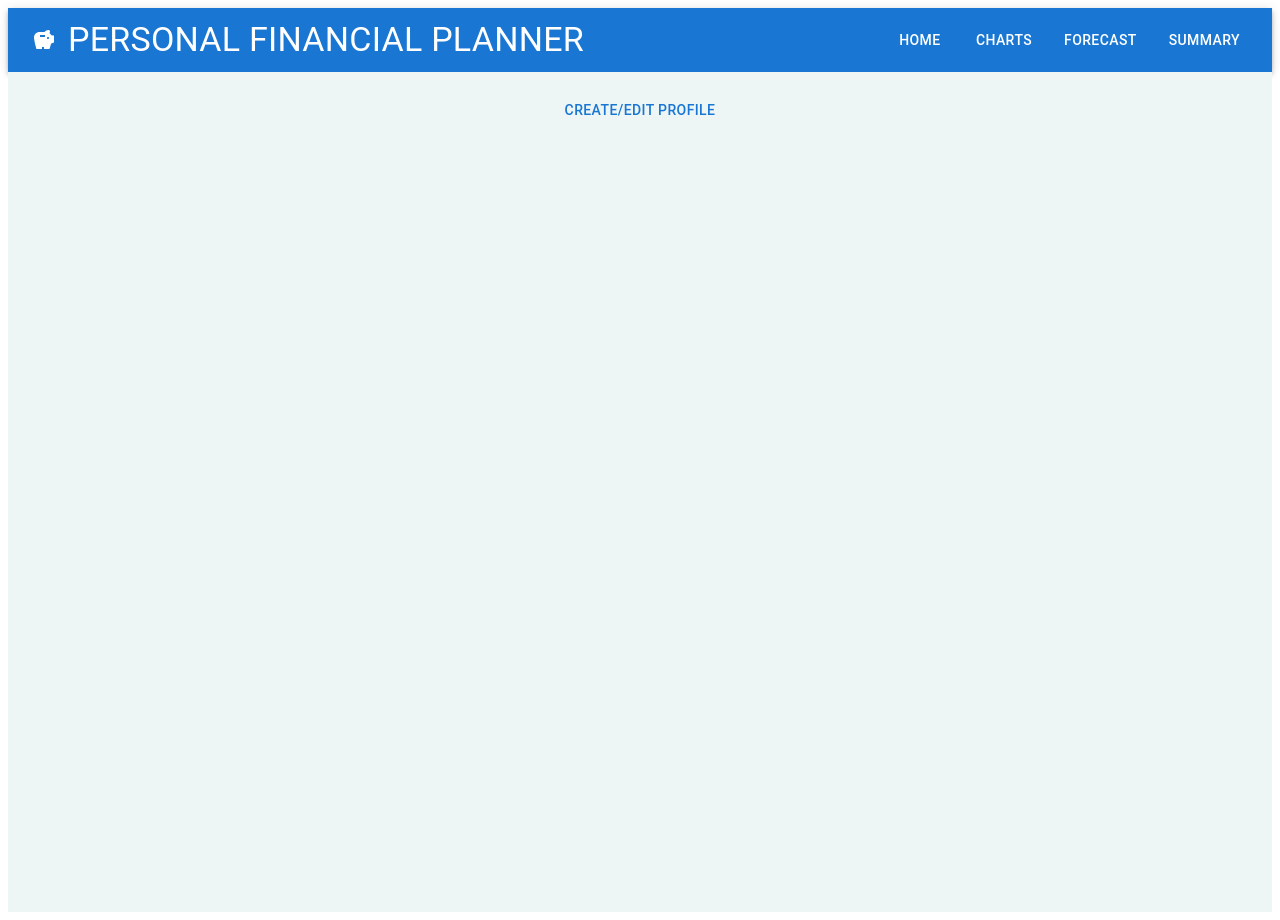
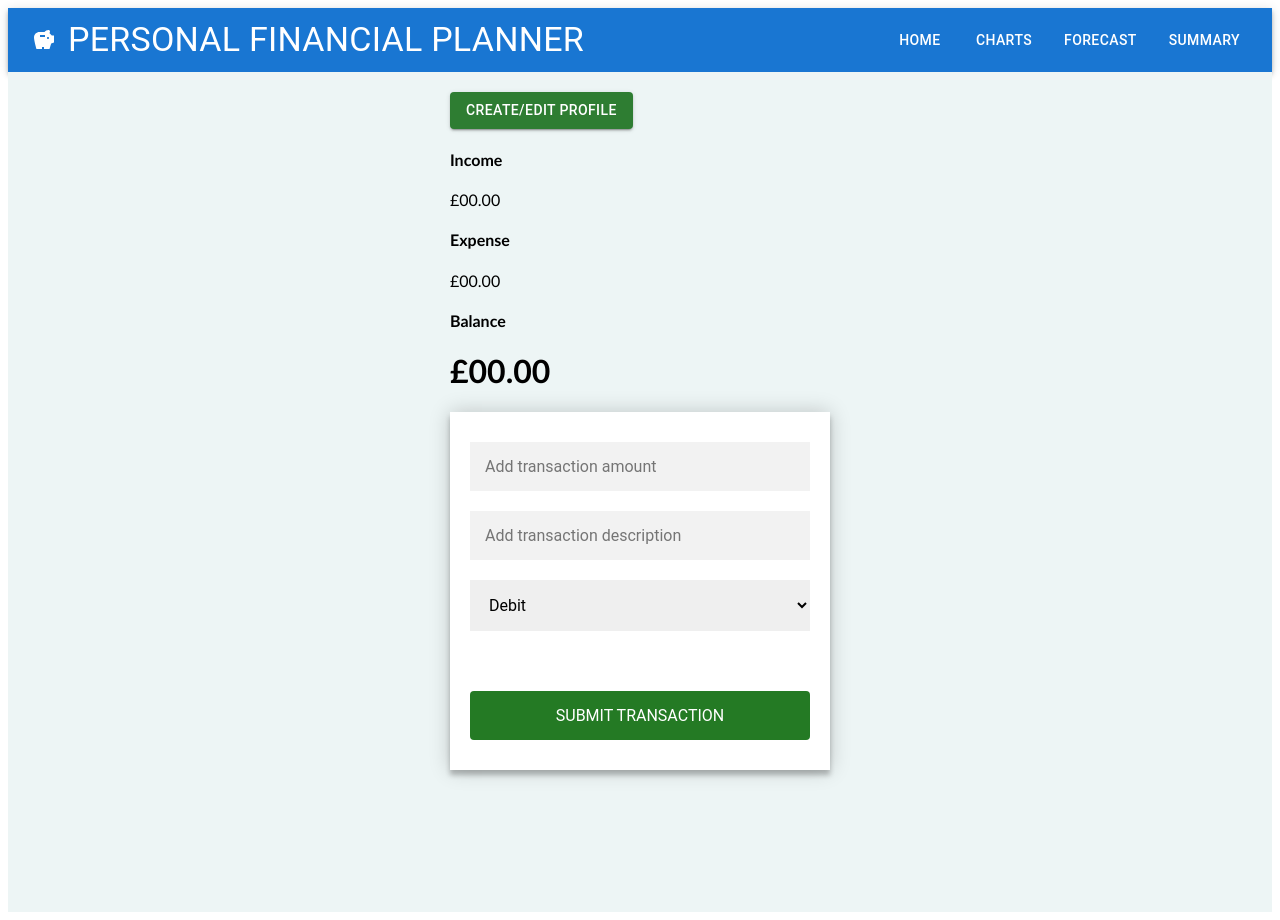
Before and after one commit to DavidBlueLamassu/personal-financial-planner, a React (Create React App) app: page / in a window 1280 px wide. Built offline with nearby package versions, Linux system fonts and the light colour scheme.

Commit message:
Updated a form for aquiring Data

```diff
--- a/src/App.css
+++ b/src/App.css
@@ -61,11 +61,12 @@ input {
   border: 2px solid #ffa4a4;
 }
 
-button {
+#submitButton {
   background: rgb(36, 122, 36);
   color: white;
   cursor: pointer;
   border-radius: 4px;
+  margin-top: 50px;
 }
 
 button:disabled {
--- /dev/null
+++ b/src/components/Balance.js
@@ -0,0 +1,17 @@
+import React from "react";
+import CcyFormatter from "./pages/assets/CcyFormatter";
+// import { GlobalContext } from '../context/GlobalState';
+
+//Money formatter function
+
+function Balance() {
+  console.log("TESTEEEEEEE");
+
+  return (
+    <>
+      <h4>Balance</h4>
+      <h1>£00.00</h1>
+    </>
+  );
+}
+export default Balance;
--- a/src/components/RevenueOrExpense.js
+++ b/src/components/RevenueOrExpense.js
@@ -5,11 +5,11 @@ export const RevenueOrExpense = () => {
     <div>
       <div>
         <h4>Income</h4>
-        <p>$00.00</p>
+        <p>£00.00</p>
       </div>
       <div>
         <h4>Expense</h4>
-        <p>$00.00</p>
+        <p>£00.00</p>
       </div>
     </div>
   );
--- a/src/components/pages/Home.js
+++ b/src/components/pages/Home.js
@@ -5,7 +5,10 @@ import Box from "@mui/material/Box";
 import Button from "@mui/material/Button";
 import Typography from "@mui/material/Typography";
 import Modal from "@mui/material/Modal";
-import AcquireData from "./AcquireData";
+import Balance from "../Balance.js";
+import AcquireData from "./AcquireData.js";
+import { RevenueOrExpense } from "../RevenueOrExpense.js";
+import TransactionForm from "./TransactionForm.js";
 
 const style = {
   position: "absolute",
@@ -32,11 +35,17 @@ export default function ModalWelcome() {
   console.log(incomePieChart);
   return (
     <div>
-      <Button onClick={handleOpen}>Create/Edit profile</Button>
-      {/* <Button variant="contained" color="success" onClick={handleOpen}>
+      {/* <Button onClick={handleOpen}>Create/Edit profile</Button> */}
+      <Button variant="contained" color="success" onClick={handleOpen}>
         Create/Edit profile
-      </Button> */}
-      {/* <AcquireData /> */}
+      </Button>
+      <div className="balanceStat">
+        <RevenueOrExpense />
+        <Balance />
+      </div>
+      <div>
+        <TransactionForm />
+      </div>
       <Modal
         open={open}
         onClose={handleClose}
@@ -56,8 +65,19 @@ export default function ModalWelcome() {
             click CLEAR.
           </Typography>
           <Button onClick={AcquireData}>START</Button>
-          <Button onClick={() => setPieState({...pieState, pieArrayIncome: incomePieChart, pieArrayExpenses: expensesPieChart,
-        tableIncome: incomePieChartKey, tableExpenses: expensesPieChartKey})}>REVIEW</Button>
+          <Button
+            onClick={() =>
+              setPieState({
+                ...pieState,
+                pieArrayIncome: incomePieChart,
+                pieArrayExpenses: expensesPieChart,
+                tableIncome: incomePieChartKey,
+                tableExpenses: expensesPieChartKey,
+              })
+            }
+          >
+            REVIEW
+          </Button>
           <Button>CLEAR</Button>
         </Box>
       </Modal>
--- /dev/null
+++ b/src/components/pages/TransactionForm.js
@@ -0,0 +1,52 @@
+import React, { useState } from "react";
+// import "./index.css";
+
+export default function TransactionForm() {
+  const [val, setValue] = useState("");
+  const options = ["Debit", "Credit"];
+
+  function handleChange(e) {
+    setValue(e.target.value);
+  }
+
+  return (
+    <div class="form-container">
+      <form class="register-form">
+        {/* <div class="success-message">Success! Transaction submitted</div> */}
+
+        <input
+          id="val"
+          class="form-field"
+          type="text"
+          placeholder="Add transaction amount"
+          name="val"
+        />
+        {/* <span id="valerror">Please enter a numeric amount</span> */}
+        <input
+          id="description"
+          class="form-field"
+          type="text"
+          placeholder="Add transaction description"
+          name="description"
+        />
+        {/* <span id="descriptionerror">Transaction description cannot be blank</span> */}
+        <select
+          id="debCred"
+          class="form-field"
+          value="Dr"
+          options={options}
+          onChange={handleChange}
+        >
+          {options.map((option) => (
+            <option>{option}</option>
+          ))}
+        </select>
+        {/* Uncomment the next line to show the error message */}
+        {/* <span id="email-error">Please enter an email address</span> */}
+        <button class="form-field" id="submitButton" type="submit">
+          SUBMIT TRANSACTION
+        </button>
+      </form>
+    </div>
+  );
+}
--- /dev/null
+++ b/src/components/pages/assets/CcyFormatter.js
@@ -0,0 +1,19 @@
+import React from "react";
+
+function CcyFormatter(val) {
+  //   let ccy = val.toFixed(2).split(".");
+  //   return (
+  //     "£ " +
+  //     (ccy[0].split("")[0] === "-" ? "-" : "") +
+  //     ccy[0]
+  //       .split("")
+  //       .reverse()
+  //       .reduce(function (acc, val, i, orig) {
+  //         return val === "-" ? acc : val + (i && !(i % 3) ? "," : "") + acc;
+  //       }, "") +
+  //     "." +
+  //     ccy[1]
+  //   );
+}
+
+export default CcyFormatter();
```
Also changed, not shown: src/components/Header.js (deleted, +0 -9 lines), src/components/NetIncome.js (deleted, +0 -10 lines), src/components/pages/AcquireData.js (+99 -77 lines).
